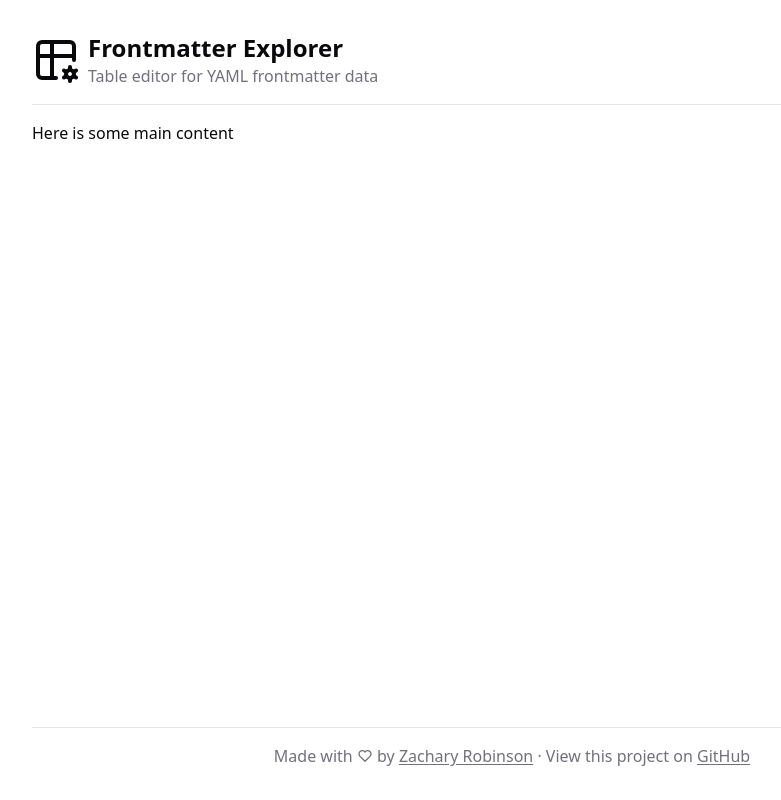
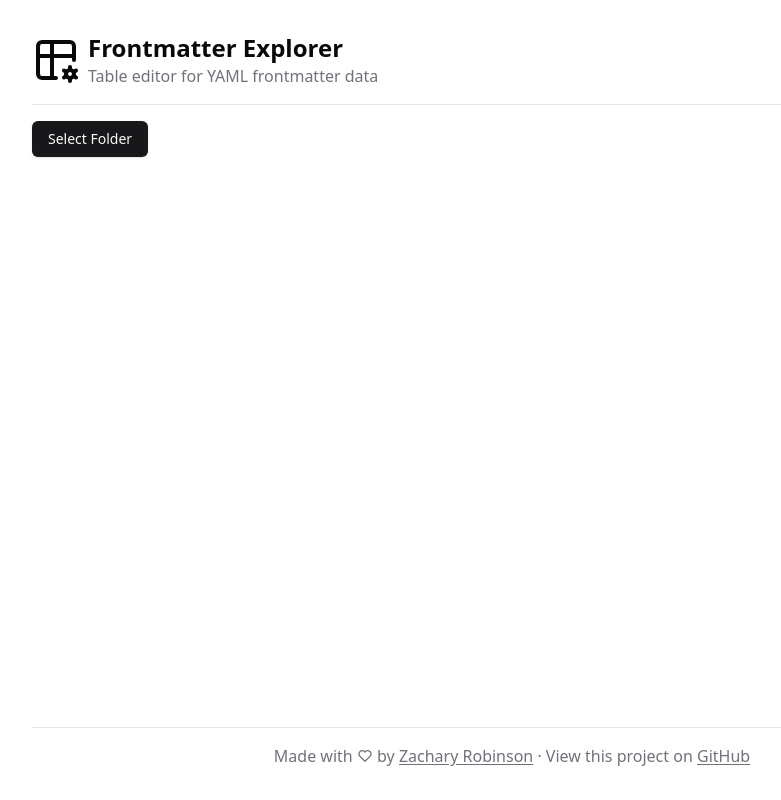
Before and after one commit to zsrobinson/frontmatter-explorer, a Next.js app: page / in a window 1280 px wide. Shown: the whole page, without its empty margins (128-909 px from the left). Built offline with nearby package versions, Linux system fonts and the light colour scheme.

Commit message:
select and display folder contents

```diff
--- a/app/page.tsx
+++ b/app/page.tsx
@@ -1,7 +1,57 @@
+"use client";
+
+import { useState } from "react";
+import { Button } from "~/components/ui/button";
+
 export default function Page() {
+  const [dir, setDir] = useState<FileSystemDirectoryHandle>();
+  const [files, setFiles] = useState<FileSystemFileHandle[]>([]);
+  const [err, setErr] = useState<boolean>();
+
   return (
-    <main className="flex-grow">
-      <p>Here is some main content</p>
+    <main className="flex flex-grow flex-col gap-4">
+      <div className="flex items-center gap-4">
+        <Button
+          onClick={async () => {
+            try {
+              const handle = await window.showDirectoryPicker();
+              setDir(handle);
+
+              const files = [];
+              for await (const entry of handle.values()) {
+                if (entry.kind === "file") {
+                  files.push(entry);
+                }
+              }
+
+              setFiles(files);
+              setErr(false);
+            } catch {
+              setErr(true);
+            }
+          }}
+        >
+          Select Folder
+        </Button>
+
+        {err && (
+          <p className="text-sm text-red-600 dark:text-red-400">
+            We had trouble opening that folder. Please try again.
+          </p>
+        )}
+      </div>
+
+      {dir && (
+        <div className="flex flex-col gap-2">
+          <p>Folder: {dir.name}</p>
+
+          <ul className="ml-4 list-inside list-disc flex-col">
+            {files.map((file) => (
+              <li key={file.name}>{file.name}</li>
+            ))}
+          </ul>
+        </div>
+      )}
     </main>
   );
 }
--- a/package.json
+++ b/package.json
@@ -16,6 +16,7 @@
     "@types/node": "20.4.9",
     "@types/react": "18.2.20",
     "@types/react-dom": "18.2.7",
+    "@types/wicg-file-system-access": "^2020.9.6",
     "autoprefixer": "10.4.14",
     "class-variance-authority": "^0.7.0",
     "clsx": "^2.0.0",
--- a/tailwind.config.js
+++ b/tailwind.config.js
@@ -1,12 +1,11 @@
 /** @type {import('tailwindcss').Config} */
 module.exports = {
-  darkMode: ["class"],
   content: [
-    './pages/**/*.{ts,tsx}',
-    './components/**/*.{ts,tsx}',
-    './app/**/*.{ts,tsx}',
-    './src/**/*.{ts,tsx}',
-	],
+    "./pages/**/*.{ts,tsx}",
+    "./components/**/*.{ts,tsx}",
+    "./app/**/*.{ts,tsx}",
+    "./src/**/*.{ts,tsx}",
+  ],
   theme: {
     container: {
       center: true,
@@ -73,4 +72,4 @@ module.exports = {
     },
   },
   plugins: [require("tailwindcss-animate")],
-}
+};
```
Also changed, not shown: tailwind.config.ts (deleted, +0 -20 lines), 1 other file (tests, documents, lock files or other folders).
